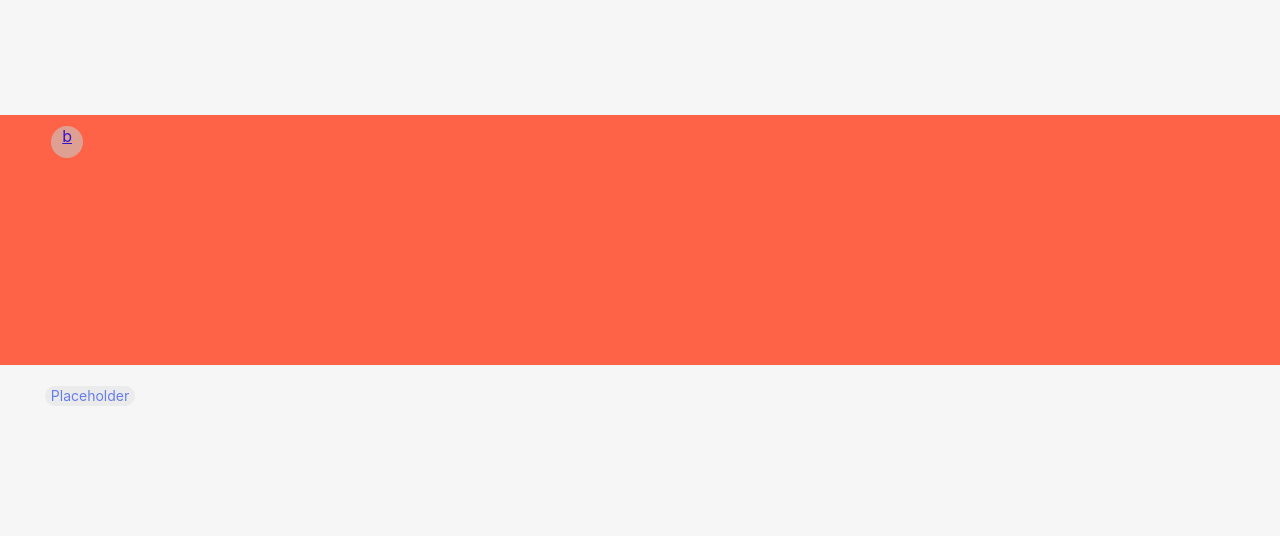
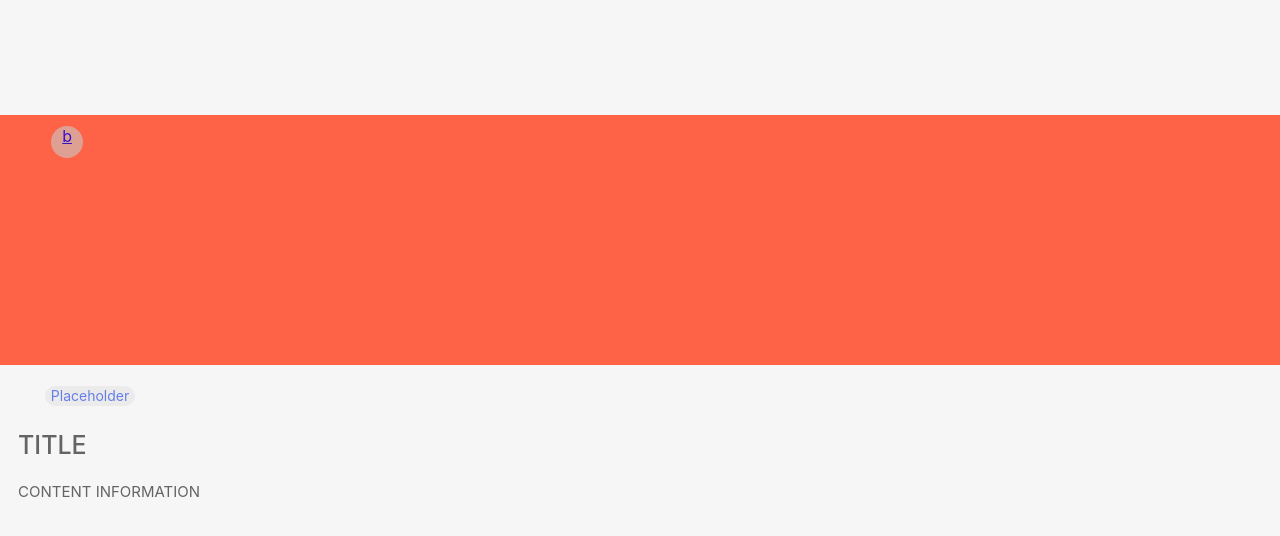
Before and after one commit to roong-aroon-developer/RA-Event, a React (Create React App) app: page /test2 in a window 1280 px wide. Shown: the top 536 px of the page. Built offline with nearby package versions, Linux system fonts and the light colour scheme; no server answers.

Commit message:
Added spacing to carousel. Add more formatting to Info

```diff
--- a/src/components/EventPage/index.jsx
+++ b/src/components/EventPage/index.jsx
@@ -1,12 +1,14 @@
 import React, { Fragment } from 'react'
 import EventImage from './EventImage'
 import EventTag from './EventTag'
+import EventContent from './EventContent'
 
 const EventPage = (props) => {
     return(
         <Fragment>
             <EventImage/>
             <EventTag/>
+            <EventContent />
         </Fragment>
     )
 }
```
